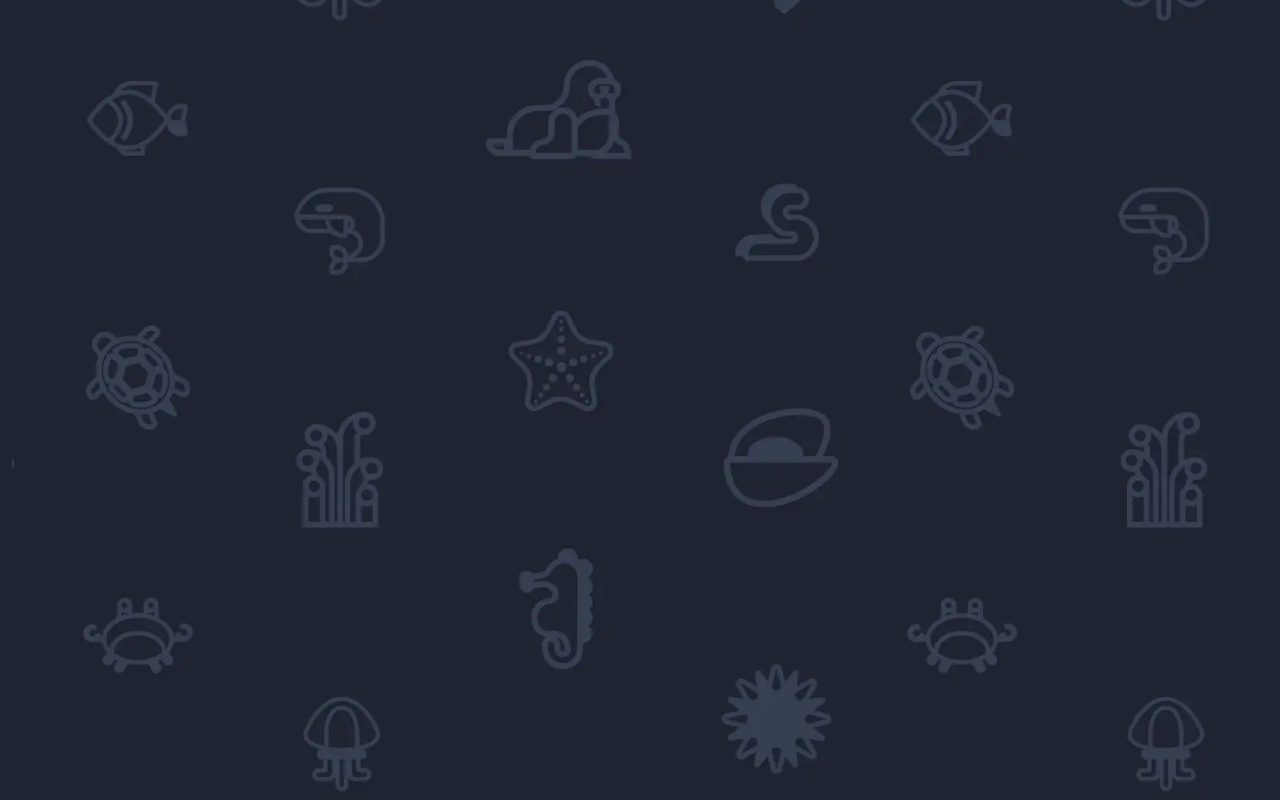
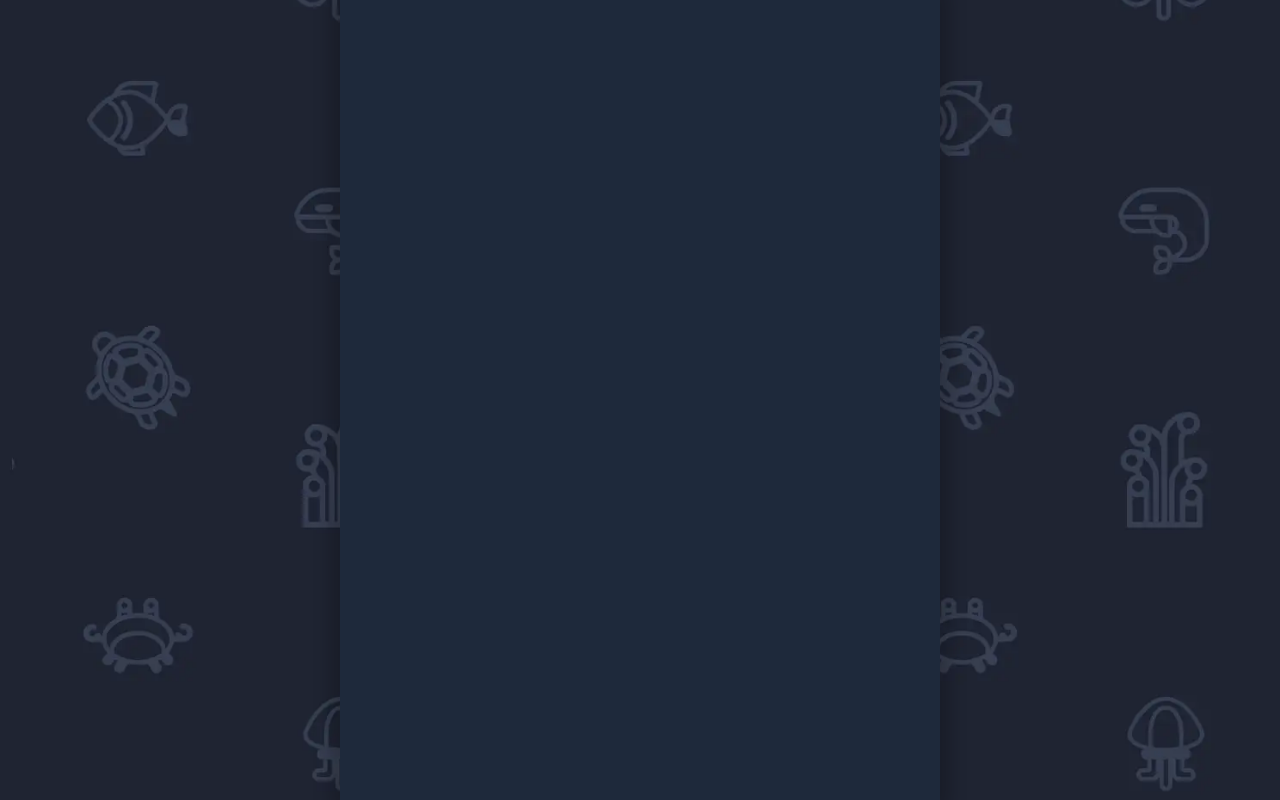
Before and after one commit to AlexRutkovskiy/words_game, a React (Vite) app: page / in a window 1280 px wide. Built offline with nearby package versions, Linux system fonts and the light colour scheme.

Commit message:
Feat: add container

```diff
--- a/src/app/App.tsx
+++ b/src/app/App.tsx
@@ -1,9 +1,13 @@
 import { LevelProvider } from '@app/providers/LevelProvider';
+
+import { Container } from '@components/container';
 
 export const App = () => {
   return (
     <LevelProvider>
-      <></>
+      <Container>
+        <></>
+      </Container>
     </LevelProvider>
   )
 }
--- /dev/null
+++ b/src/components/container/Container.tsx
@@ -0,0 +1,19 @@
+import './container.scss';
+
+const className = 'container'
+
+interface IContainer {
+    children: React.ReactNode;
+}
+
+export const Container = ({ children }: IContainer) => {
+    return (
+        <div className={className}>
+            <div className={`${className}__wrapper`}>
+                <div className={`${className}__content`}>
+                    {children}
+                </div>
+            </div>
+        </div>
+    )
+}
--- /dev/null
+++ b/src/components/container/container.scss
@@ -0,0 +1,26 @@
+$name: 'container';
+
+.#{$name} {
+    display: flex;
+    align-items: center;
+    justify-content: center;
+    width: 100%;
+    height: 100%;
+
+    &__wrapper {
+        width: 100%;
+        max-width: 600px;
+        height: 100%;
+        background: $bg-primary;
+        box-shadow: $box-shadow;
+        padding: 50px 30px;
+    }
+
+    &__content {
+        display: flex;
+        flex-direction: column;
+        position: relative;
+        width: 100%;
+        height: 100%;
+    }
+}
--- /dev/null
+++ b/src/components/container/index.ts
@@ -0,0 +1,5 @@
+import { Container } from './Container';
+
+export {
+    Container
+}
--- a/src/shared/assets/styles/index.scss
+++ b/src/shared/assets/styles/index.scss
@@ -17,3 +17,8 @@ body {
 * {
     box-sizing: border-box;
 }
+
+#root {
+    width: 100%;
+    height: 100%;
+}
--- a/src/shared/assets/styles/variables.scss
+++ b/src/shared/assets/styles/variables.scss
@@ -1 +1,5 @@
-$color-primaty: "#ffffff"
+$color-primaty: #ffffff;
+
+$bg-primary: #1e293b;
+
+$box-shadow: 0px 0px 16px 10px rgba(0, 0, 0, 0.2);
```
